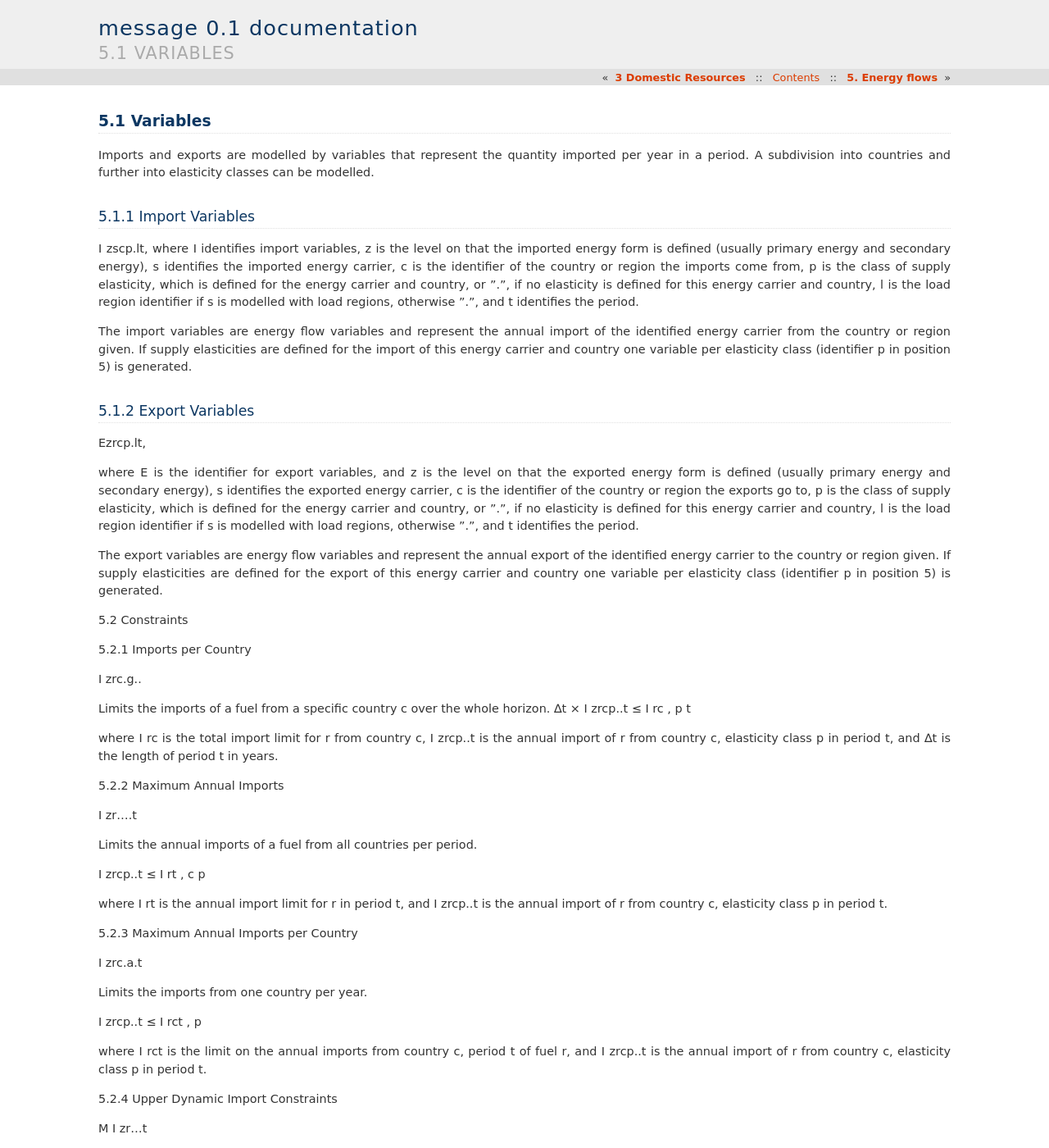
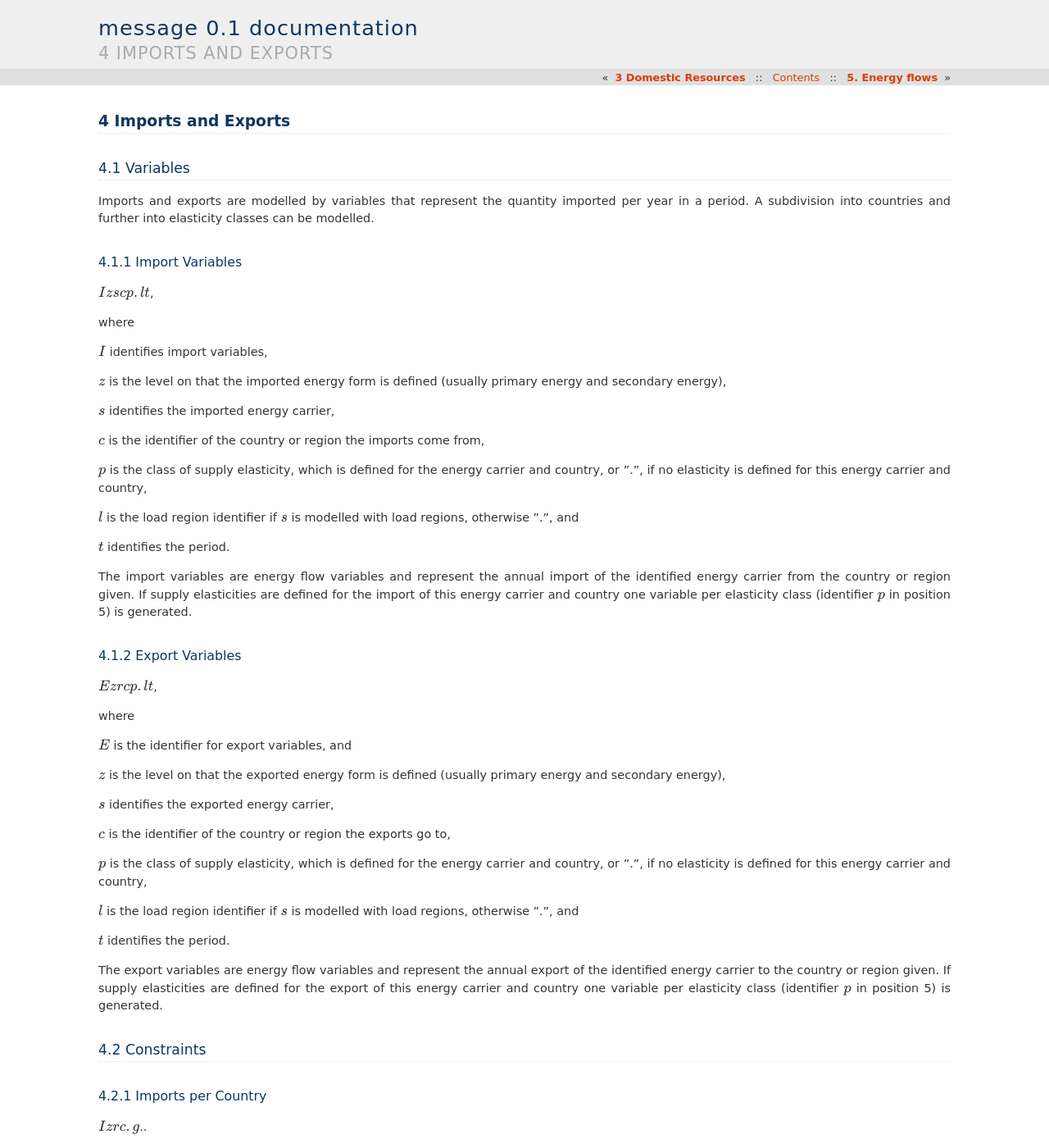
Before and after one commit to iiasa/message_doc, a Sphinx documentation site: the page built from source/message_globiom/annex/message/imports_and_exports.rst, in a window 1280 px wide and 1400 px high. Shown: the whole window at 82% size. Built offline with Sphinx 7.4.7, drawn with Linux system fonts in a browser that asks for light colours; pages that are not in the unit, such as notebooks, are missing from menus; some of the changed text lies outside the part shown.

Commit message:
Update imports_and_exports.rst

```diff
--- a/source/message_globiom/annex/message/imports_and_exports.rst
+++ b/source/message_globiom/annex/message/imports_and_exports.rst
@@ -1,178 +1,160 @@
-5.1 	Variables
+4 Imports and Exports
+=====
+4.1 	Variables
 ----
 
 Imports and exports are modelled by variables that represent the quantity imported per year in a period. A subdivision into countries and further into elasticity classes can be modelled.
 
+4.1.1 	Import  Variables
+~~~~~~~~~~~~~~~~~~~~~
+
+:math:`I zscp.lt`,
+
+where
+
+:math:`I`	identifies import variables,
+
+:math:`z`	is the level on that the imported energy form is defined (usually primary energy and secondary energy),
+
+:math:`s`	identifies the imported energy carrier,
+
+:math:`c`	is the identifier of the country or region the imports come from,
+
+:math:`p`	is the class of supply elasticity, which is defined for the energy carrier and country, or ”.”, if no elasticity is defined for this energy carrier and country,
+
+:math:`l`	is the load region identifier if :math:`s` is modelled with load regions, otherwise ”.”, and
+
+:math:`t`	identifies the period.
+
+The import variables are energy flow variables and represent the annual import of the identified energy carrier from the country or region given. If supply elasticities are defined for the import of this energy carrier and country one variable per elasticity class (identifier :math:`p` in position 5) is generated.
+
+4.1.2 	Export  Variables
+~~~~~~~~~~~~~~~~~~~~~
+
+:math:`Ezrcp.lt`,
+
+where
+
+:math:`E` 	is the identifier for export variables, and
+
+:math:`z`	is the level on that the exported energy form is defined (usually primary energy and secondary energy),
+
+:math:`s`	identifies the exported energy carrier,
+
+:math:`c`	is the identifier of the country or region the exports go to,
+
+:math:`p`	is the class of supply elasticity, which is defined for the energy carrier and country, or ”.”, if no elasticity is defined for this energy carrier and country,
+
+:math:`l`	is the load region identifier if :math:`s` is modelled with load regions, otherwise ”.”, and
+
+:math:`t`	identifies the period.
+
+The export variables are energy flow variables and represent the annual export of the identified energy carrier to the country or region given. If supply elasticities are defined for the export of this energy carrier and country one variable per elasticity class (identifier :math:`p` in position 5) is generated.
+
+4.2 	Constraints
+-----
+
+4.2.1 	Imports per Country
+~~~~~~~~~~~~~~~~~~
+
+:math:`I zrc.g`..
+
+Limits the imports of a fuel from a specific country :math:`c over the whole horizon.
+:math:`∆t × I zrcp..t  ≤ I rc ,
+p	t`
+
+where
+:math:`I rc`	is the total import limit  for :math:`r` from country :math:`c`,
+
+:math:`I zrcp..t`	is the annual import of :math:`r` from country :math:`c`, elasticity class :math:`p` in period :math:`t`, and
+
+:math:`∆t` 	is the length of period :math:`t` in years.
 
 
-5.1.1 	Import  Variables
-~~~~~~~~~~~~~~~~~~~~~
-I zscp.lt, where
-I	identifies import variables,
-z	is the level on that the imported energy form is defined (usually primary energy and secondary energy),
-s	identifies the imported energy carrier,
-c	is the identifier of the country or region the imports come from,
-p	is the class of supply elasticity, which is defined for the energy carrier and country, or ”.”, if no elasticity is defined for this energy carrier and country,
-l	is the load region identifier if s is modelled with load regions, otherwise ”.”, and
-t	identifies the period.
+4.2.2 	Maximum Annual Imports
+~~~~~~~~~~~~~~
 
-
-The import variables are energy flow variables and represent the annual import of the identified energy carrier from the country or region given. If supply elasticities are defined for the import of this energy carrier and country one variable per elasticity class (identifier p in position 5) is generated.
-
-
-
-5.1.2 	Export  Variables
-~~~~~~~~~~~~~~~~~~~~~
-
-Ezrcp.lt,
-
-
-
-
-
-where
-E 	is the identifier for export variables, and
-z	is the level on that the exported energy form is defined (usually primary energy and secondary energy),
-s	identifies the exported energy carrier,
-c	is the identifier of the country or region the exports go to,
-p	is the class of supply elasticity, which is defined for the energy carrier and country, or ”.”, if no elasticity is defined for this energy carrier and country,
-l	is the load region identifier if s is modelled with load regions, otherwise ”.”, and
-t	identifies the period.
-
-
-The export variables are energy flow variables and represent the annual export of the identified energy carrier to the country or region given. If supply elasticities are defined for the export of this energy carrier and country one variable per elasticity class (identifier p in position 5) is generated.
-
-
-
-5.2 	Constraints
-
-
-5.2.1 	Imports per Country
-
-I zrc.g..
-
-
-Limits the imports of a fuel from a specific country c over the whole horizon.
-∆t × I zrcp..t  ≤ I rc ,
-p	t
-
-
-
-where
-I rc	is the total import limit  for r from country c,
-I zrcp..t	is the annual import of r from country c, elasticity class p in period t, and
-∆t 	is the length of period t in years.
-
-
-5.2.2 	Maximum Annual Imports
-
-I zr....t
-
+:math:`I zr....t`
 
 Limits the annual imports of a fuel from all countries per period.
 
-I zrcp..t  ≤ I rt ,
-c	p
+:math:`I zrcp..t  ≤ I rt , c	p`
+
+where
+
+:math:`I rt` 	is the annual import limit for :math:`r` in period :math:`t`, and
+:math:`I zrcp..t`	is the annual import of :math:`r` from country :math:`c`, elasticity class :math:`p` in period :math:`t`.
 
 
+4.2.3 	Maximum Annual Imports per Country
+~~~~~~~~~~~~~~~~
 
-where
-I rt 	is the annual import limit  for r in period t, and
-I zrcp..t	is the annual import of r from country c, elasticity class p in period t.
-
-
-
-5.2.3 	Maximum Annual Imports per Country
-
-I zrc.a.t
-
+:math:`I zrc.a.t`
 
 Limits the imports from one country per year.
 
-I zrcp..t  ≤ I rct ,
-p
+:math:`I zrcp..t  ≤ I rct , p`
+
+where
+
+:math:`I rct` 	is the limit on the annual imports from country :math:`c`, period :math:`t` of fuel :math:`r`, and
+
+:math:`I zrcp..t`	is the annual import of :math:`r` from country :math:`c`, elasticity class :math:`p` in period :math:`t`.
 
 
+4.2.4 	Upper Dynamic Import  Constraints
+~~~~~~~~~~~~~~~~~~~~~~
 
-
-where
-I rct 	is the limit  on the annual imports from country c, period t of fuel r, and
-I zrcp..t	is the annual import of r from country c, elasticity class p in period t.
-
-
-5.2.4 	Upper Dynamic Import  Constraints
-
-M I zr...t
-
+:math:`M I zr...t`
 
 The annual import level of a fuel in a period can, like the resource extraction, be related to the previous one by a growth parameter and an increment resulting in upper dynamic constraints.
 
+:math:`c,p
+I zrcp..t  − γo
+
+c,p
+I zrcp..(t − 1) ≤ go`,
+
+where
+
+:math:`I zrcp..t`	is the annual import of :math:`r` from country :math:`c`, elasticity class :math:`p` in period :math:`t`,
+
+:math:`rt` 	is the maximum increase of import of :math:`r` between period :math:`t−1` and :math:`t`, and
+
+:math:`rt` 	is the initial size (increment) of import of :math:`r` in period :math:`t`.
 
 
+4.2.5 	Lower Dynamic Import  Constraints
+~~~~~~~~~~~~~~~~~~~~~
+
+:math:`LI zr...t`
+
+The annual import level of a fuel in a period can also be related to the previous one by a decrease parameter and a decrement resulting in lower dynamic import constraints.
+
+:math:`c,p
+I zrcp..t  − γrt
+
 c,p
+I zrcp..(t − 1) ≥ − grt` ,
 
-I zrcp..t  − γo
+where
+
+:math:`I zrcp..t`	is the annual import of :math:`r` from country :math:`c`, elasticity class :math:`p` in period :math:`t`,
+
+:math:`γrt` 	is the maximum decrease of import of :math:`r` between period :math:`t−1` and :math:`t`, and
+
+:math:`grt`	is the "last" size (decrement) of import of :math:`r` in period :math:`t`.
 
 
+4.2.6 	Dynamic Import  Constraints per Country
+~~~~~~~~~~~~~~~~~~~~~~~~~~~~
 
-c,p
-
-I zrcp..(t − 1) ≤ go ,
-
-
-
-
-
-where
-I zrcp..t	is the annual import of r from country c, elasticity class p in period t,
-rt 	is the maximum increase of import of r between period t − 1 and t, and
-rt 	is the initial  size (increment) of import of r in period t.
-
-
-5.2.5 	Lower Dynamic Import  Constraints
-
-LI zr...t
-
-
-The annual import level of a fuel in a period can also be related to the previous one by a decrease parameter  and a decrement resulting in lower dynamic import constraints.
-
-
-
-
-c,p
-
-I zrcp..t  − γrt
-
-
-
-c,p
-
-I zrcp..(t − 1) ≥ − grt ,
-
-
-
-
-
-where
-I zrcp..t	is the annual import of r from country c, elasticity class p in period t,
-γrt 	is the maximum decrease of import of r between period t − 1 and t, and
-grt	is the ”last”  size (decrement) of import of r in period t.
-
-
-
-5.2.6 	Dynamic Import  Constraints per Country
-
-M I zrc..t and
-
-
-LI zrc..t
-
+:math:`M I zrc..t` and
+:math:`LI zrc..t`
 
 The same kind of relations can be defined per country from that the fuel is imported.
 
+4.2.7 	Constraints on Exports
+~~~~~~~~~~~~~~~~~~~~~~~~~
 
-
-5.2.7 	Constraints on Exports
-
-
-The exports of fuels can principally be limited in the same way as the imports. In the identifiers of the variables and constraints the ”I ” is substituted by an ”E”.
+The exports of fuels can principally be limited in the same way as the imports. In the identifiers of the variables and constraints the :math:`"I"` is substituted by an :math:`"E"`.
```
